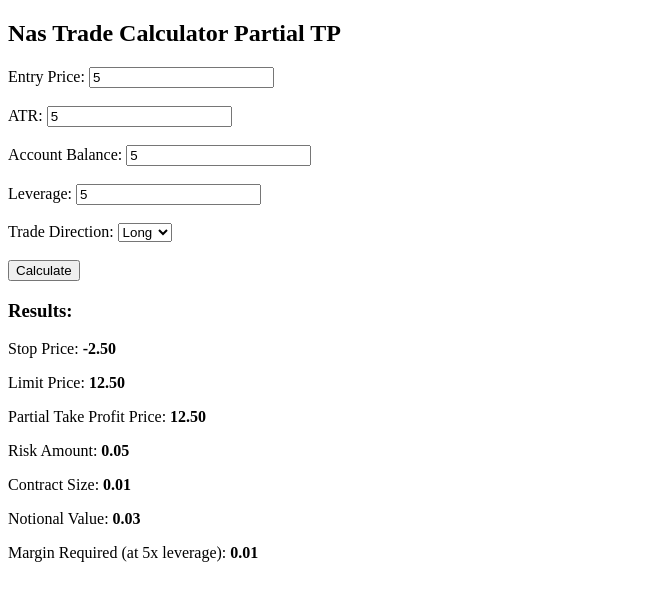
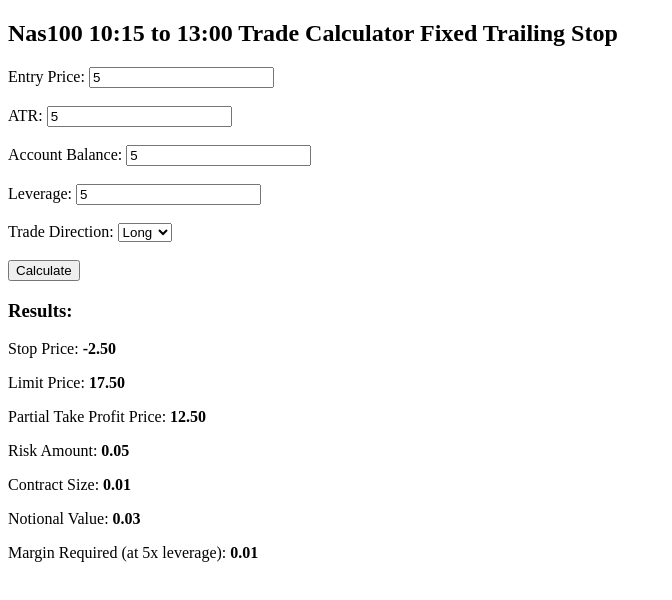
Before and after one commit to loccers99/Nas_calc, a plain HTML site: page index.html in a window 1280 px wide. Both pictures are taken after typing "5", "5", "5", "5" into the empty fields and a click on the button "Calculate". Shown: the whole page, without its empty margins (0-672 px from the left). Drawn offline with Linux system fonts and the light colour scheme.

Commit message:
Update index.html

```diff
--- a/index.html
+++ b/index.html
@@ -7,7 +7,7 @@
     <title>nas_calc.html</title>
 </head>
 <body>
-    <h2>Nas Trade Calculator Partial TP</h2>
+    <h2>Nas100 10:15 to 13:00 Trade Calculator Fixed Trailing Stop</h2>
     <form id="tradeForm">
         <label>Entry Price: <input type="number" id="entryPrice" step="0.01" required></label><br><br>
         <label>ATR: <input type="number" id="atr" step="0.01" required></label><br><br>
@@ -34,7 +34,7 @@
             const tradeDirection = document.getElementById('tradeDirection').value;
 
             const stopMultiplier = 1.5;
-            const limitMultiplier = 1.5;
+            const limitMultiplier = 2.5;
             const partialTPMultiplier = 1.5;
             const riskPercent = 0.01;
 
```
